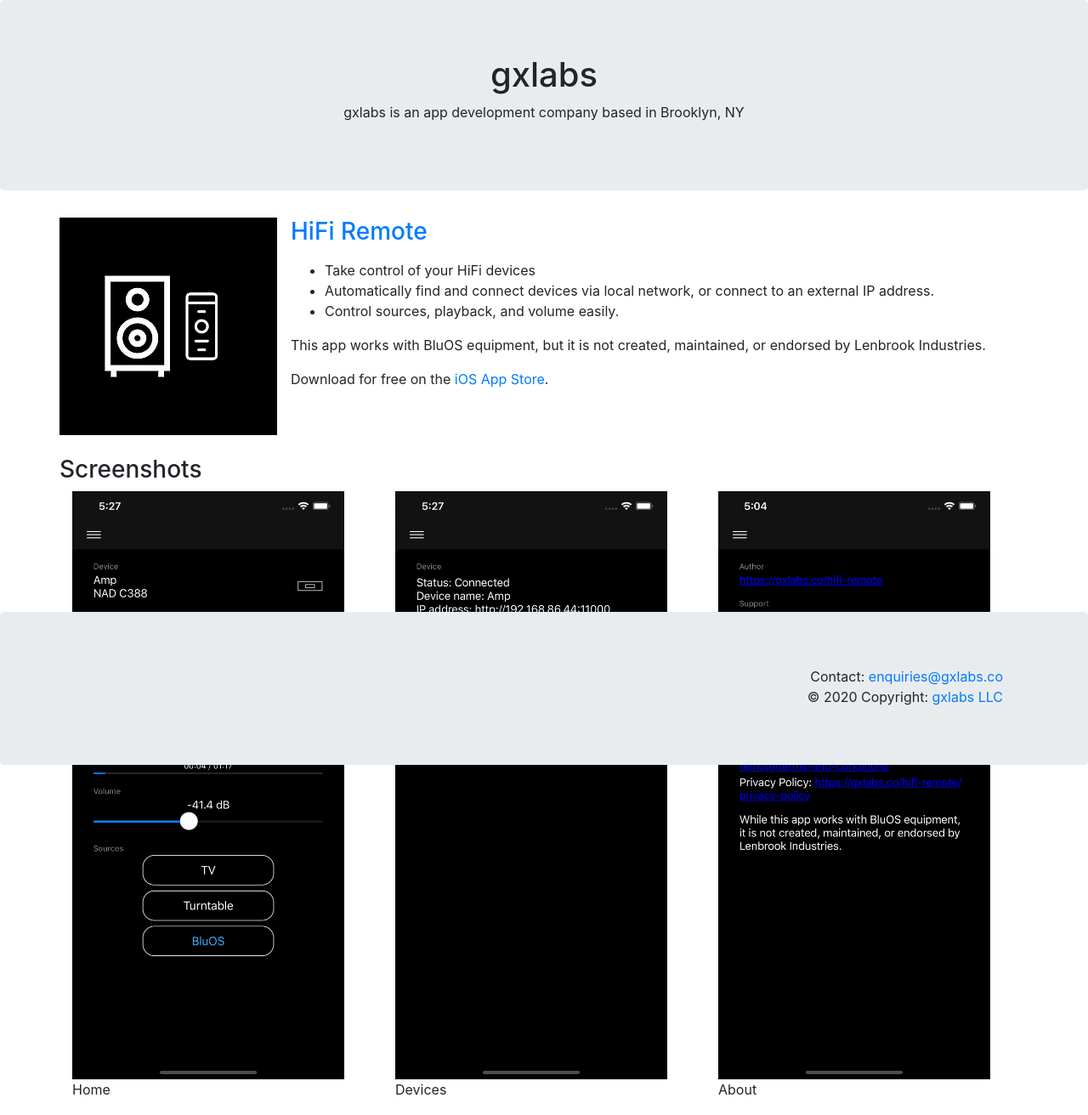
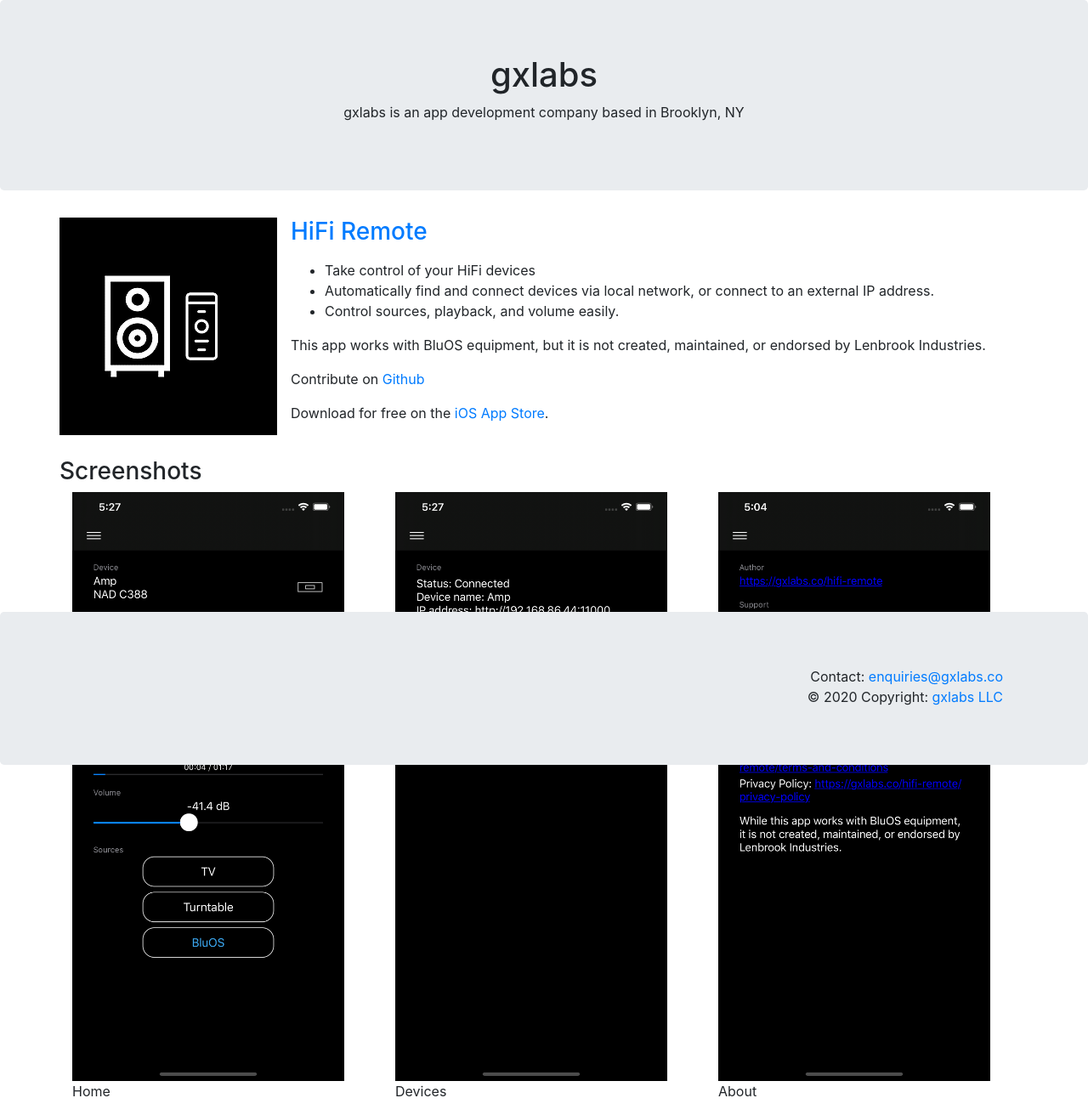
Before and after one commit to gxlabs/gxlabs.github.io, a Jekyll site: the page built from hifi-remote/index.md, in a window 1280 px wide. Shown: the whole page at 85% size. Built offline with Jekyll 4.4.1, drawn with Linux system fonts in a browser that asks for light colours.

Commit message:
Add github

```diff
--- a/hifi-remote/index.md
+++ b/hifi-remote/index.md
@@ -15,6 +15,7 @@
             </ul>
         </p>
         <p>This app works with BluOS equipment, but it is not created, maintained, or endorsed by Lenbrook Industries.</p>
+        <p>Contribute on <a href="https://github.com/gxlabs/hifi-remote-ios">Github</a></p>
         <p>Download for free on the <a href="https://apps.apple.com/us/app/id1518676754">iOS App Store</a>.</p>
     </div>
 </div>
--- a/index.html
+++ b/index.html
@@ -16,6 +16,7 @@
                 </ul>
             </p>
             <p>This app works with BluOS equipment, but it is not created, maintained, or endorsed by Lenbrook Industries.</p>
+            <p>Contribute on <a href="https://github.com/gxlabs/hifi-remote-ios">Github</a></p>
             <p>Download for free on the <a href="https://apps.apple.com/us/app/id1518676754">iOS App Store</a>.</p>
         </div>
     </div>
```
